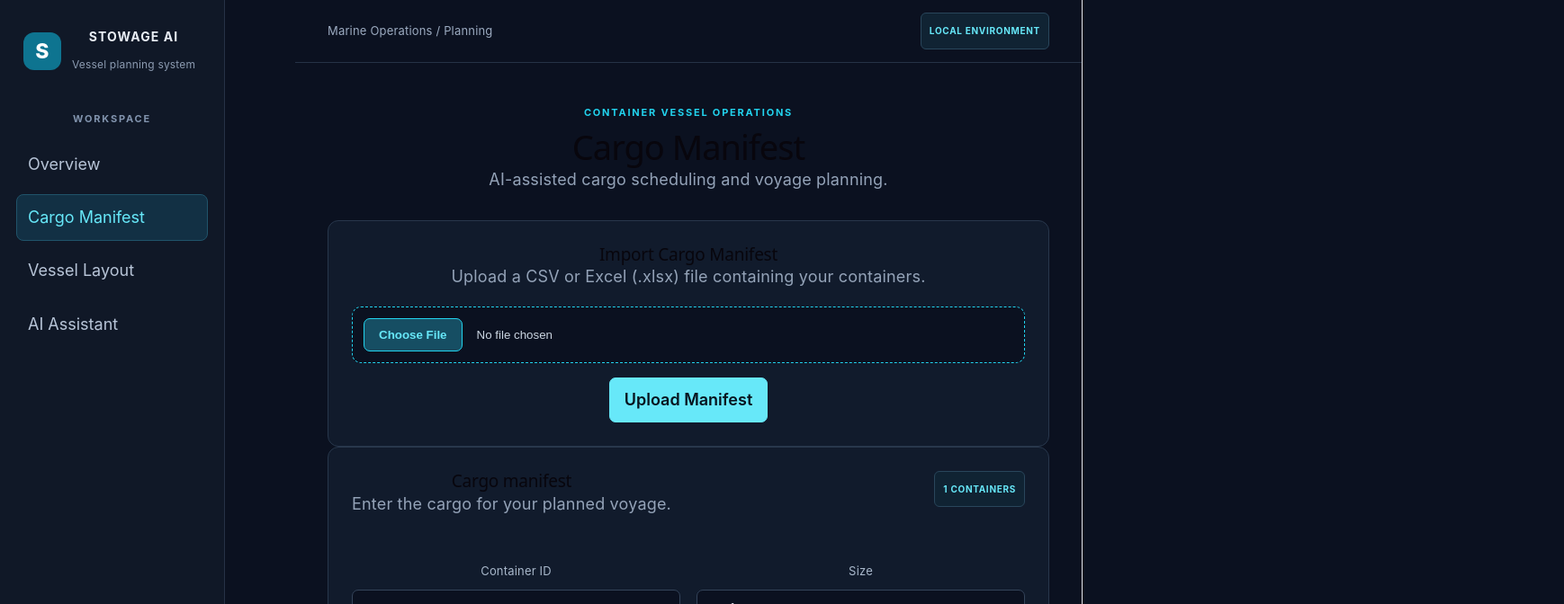
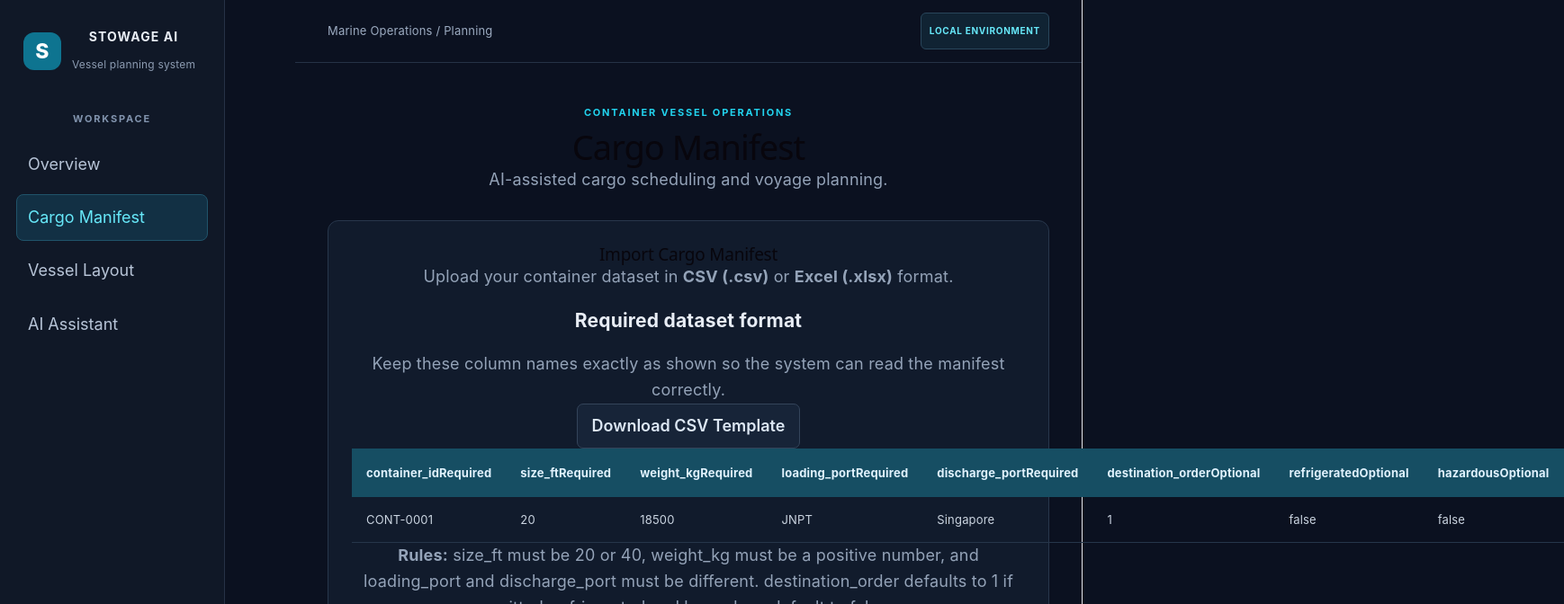
Before and after one commit to Hrugved-06/container-stowage-ai-v2, a React (Vite) app in the folder frontend/: page / in a window 1280 px wide. Both pictures are taken after a click on the button "Cargo Manifest". Shown: the top 672 px of the page at 90% size, 1738 px wide, since content can reach past the window. Built offline with nearby package versions, Linux system fonts and the light colour scheme.

Commit message:
Show accepted manifest formats and dataset template guide

```diff
--- a/frontend/src/App.tsx
+++ b/frontend/src/App.tsx
@@ -872,6 +872,34 @@ function ManifestUpload({
   const [preview, setPreview] = useState<Record<string, unknown>[]>([]);
   const [totalRows, setTotalRows] = useState<number | null>(null);
 
+  const manifestColumns = [
+    { name: "container_id", required: true, example: "CONT-0001" },
+    { name: "size_ft", required: true, example: "20" },
+    { name: "weight_kg", required: true, example: "18500" },
+    { name: "loading_port", required: true, example: "JNPT" },
+    { name: "discharge_port", required: true, example: "Singapore" },
+    { name: "destination_order", required: false, example: "1" },
+    { name: "refrigerated", required: false, example: "false" },
+    { name: "hazardous", required: false, example: "false" },
+  ];
+
+  function downloadCsvTemplate() {
+    const header = manifestColumns.map((column) => column.name).join(",");
+    const example = manifestColumns.map((column) => column.example).join(",");
+    const csv = `${header}\n${example}\n`;
+
+    const blob = new Blob([csv], { type: "text/csv;charset=utf-8;" });
+    const url = URL.createObjectURL(blob);
+    const link = document.createElement("a");
+
+    link.href = url;
+    link.download = "cargo_manifest_template.csv";
+    document.body.appendChild(link);
+    link.click();
+    document.body.removeChild(link);
+    URL.revokeObjectURL(url);
+  }
+
 
   async function uploadManifest() {
     if (!file) {
@@ -930,7 +958,61 @@ function ManifestUpload({
 <div className="panel manifest-upload">
 
       <h2>Import Cargo Manifest</h2>
-      <p>Upload a CSV or Excel (.xlsx) file containing your containers.</p>
+      <p>
+        Upload your container dataset in <strong>CSV (.csv)</strong> or{" "}
+        <strong>Excel (.xlsx)</strong> format.
+      </p>
+
+      <div className="manifest-format-guide">
+        <div className="manifest-format-heading">
+          <div>
+            <h3>Required dataset format</h3>
+            <p>
+              Keep these column names exactly as shown so the system can read
+              the manifest correctly.
+            </p>
+          </div>
+
+          <button
+            className="secondary-button"
+            type="button"
+            onClick={downloadCsvTemplate}
+          >
+            Download CSV Template
+          </button>
+        </div>
+
+        <div className="manifest-format-table-wrapper">
+          <table className="manifest-format-table">
+            <thead>
+              <tr>
+                {manifestColumns.map((column) => (
+                  <th key={column.name}>
+                    {column.name}
+                    <span className={column.required ? "required-tag" : "optional-tag"}>
+                      {column.required ? "Required" : "Optional"}
+                    </span>
+                  </th>
+                ))}
+              </tr>
+            </thead>
+            <tbody>
+              <tr>
+                {manifestColumns.map((column) => (
+                  <td key={column.name}>{column.example}</td>
+                ))}
+              </tr>
+            </tbody>
+          </table>
+        </div>
+
+        <p className="manifest-format-note">
+          <strong>Rules:</strong> size_ft must be 20 or 40, weight_kg must be a
+          positive number, and loading_port and discharge_port must be
+          different. destination_order defaults to 1 if omitted; refrigerated
+          and hazardous default to false.
+        </p>
+      </div>
 
       <input
         type="file"
```
